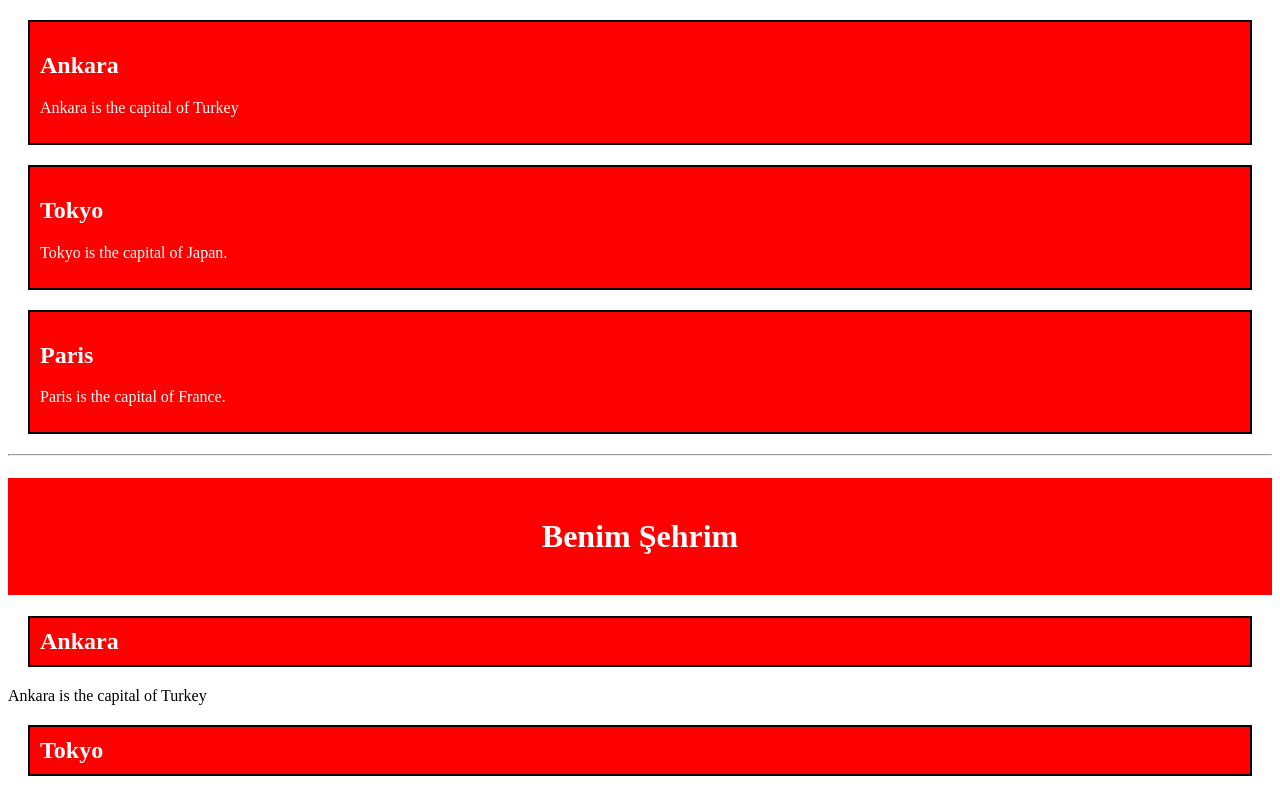
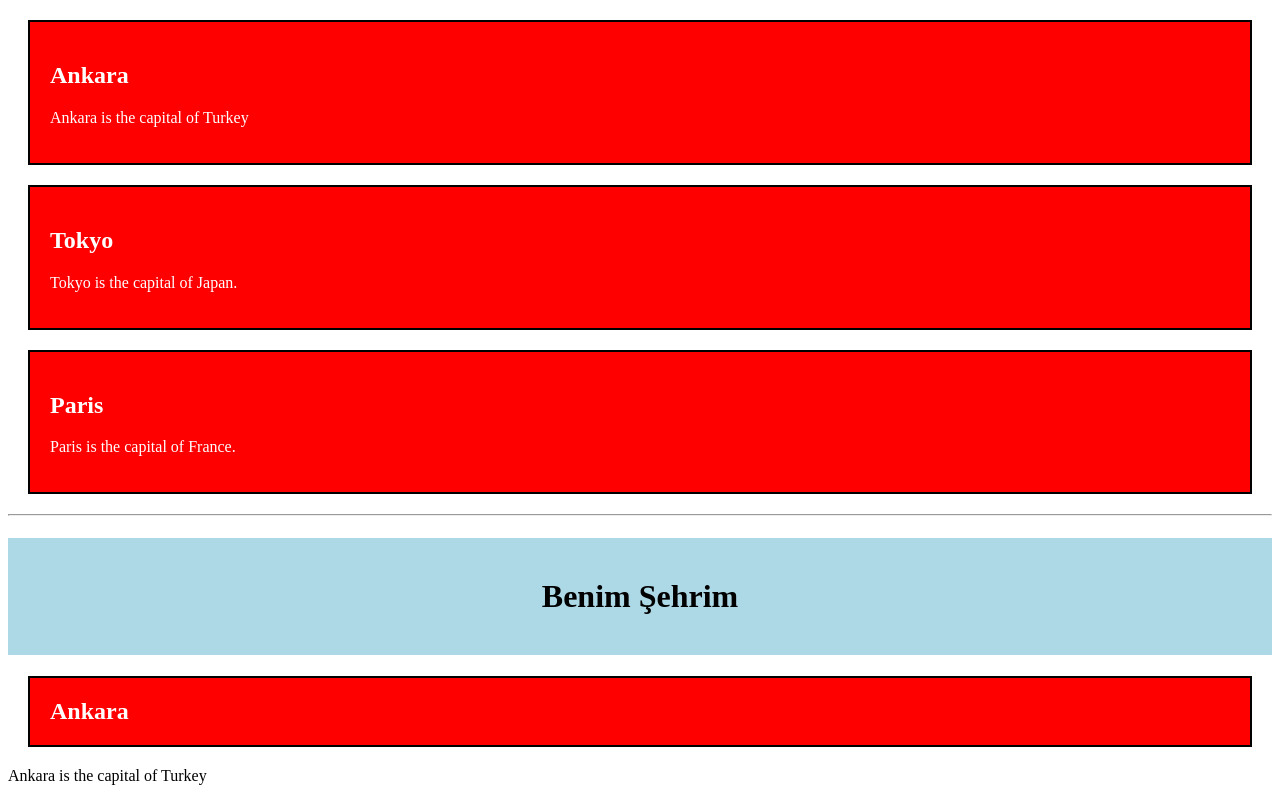
Before and after one commit to EsSzr/HTML-Practices, a plain HTML site: page ui11.html in a window 1280 px wide. Shown: the top 793 px of the page. Drawn offline with Linux system fonts and the light colour scheme.

Commit message:
UI-11:style düzenlendi.

```diff
--- a/ui11.html
+++ b/ui11.html
@@ -20,16 +20,12 @@
 
      <style>
        #myHeader {
-         background-color: red;
-         color: white;
+         background-color: lightblue;
+         color: black;
          padding: 40px;
          text-align: center;
        }
-      .city {
-        background-color: red;
-        color: white;
-        padding: 10px;
-      }
+
      </style>
   </head>
   <body>
```
